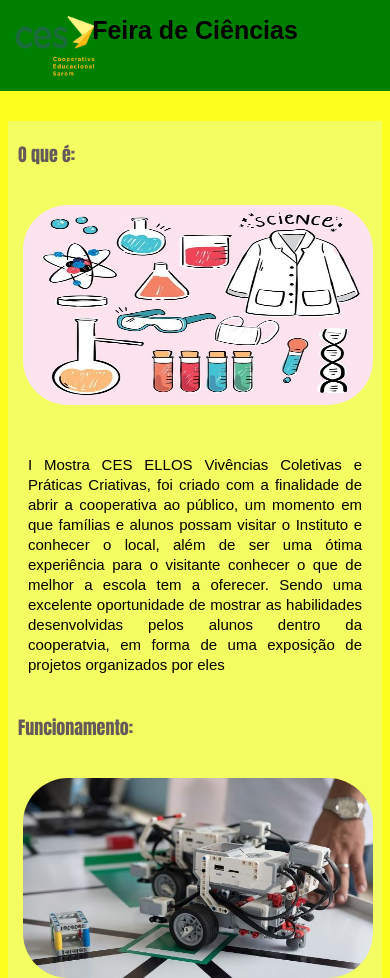
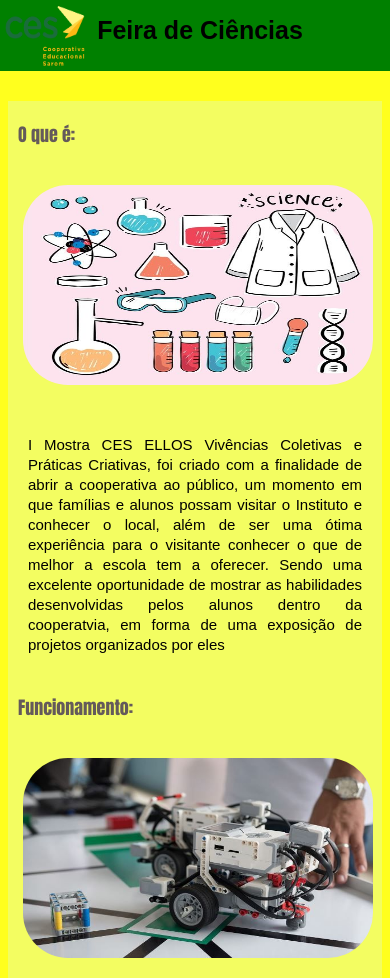
Before and after one commit to Joao-santos-oliveira/Escola, a plain HTML site: page index.html in a window 390 px wide. Shown: the top 978 px of the page. Drawn offline with Linux system fonts and the light colour scheme.

Commit message:
corrigindo erros

```diff
--- a/Css/Style2.css
+++ b/Css/Style2.css
@@ -165,7 +165,7 @@ h2, h4, h6, h8{
     margin-top: -60px;
     margin-left: 5px;
     display: flex;
-    padding: 10px;
+    padding-right: 10px;
 }
 p{
     text-align: justify;
@@ -203,6 +203,7 @@ h1{
     font-size: 25px;
    text-align: center;
    padding-top: 20px;
+   padding-left: 10px;
 }
 main{
         background-color: rgb(243, 253, 97);
--- a/Style.css
+++ b/Style.css
@@ -191,6 +191,7 @@ h1{
     font-size: 25px;
    text-align:center;
    padding-top: 20px;
+   padding-left: 10px;
 }
 main{
         background-color: rgb(243, 253, 97);
@@ -216,7 +217,7 @@ header{
     margin-top: -60px;
     margin-left: 5px;
     display: flex;
-    padding: 10px;
+    padding-right: 10px;
 }
 #Oque{
     text-align: justify;
@@ -244,7 +245,7 @@ h6{
 }
 h8, h9, h10, h11, h12, h13, h14{
     display: block;
-    width: 80px;
+    width: 110px;
     height: 20px;
     line-height: 20px;
     padding: 10px 5px;
@@ -257,7 +258,7 @@ h8, h9, h10, h11, h12, h13, h14{
     font-weight: bold;
     font-family: Arial;
     color: inherit;
-    font-size: 15px;
+    font-size: 12px;
 }
 footer{
     text-align: center;
```
